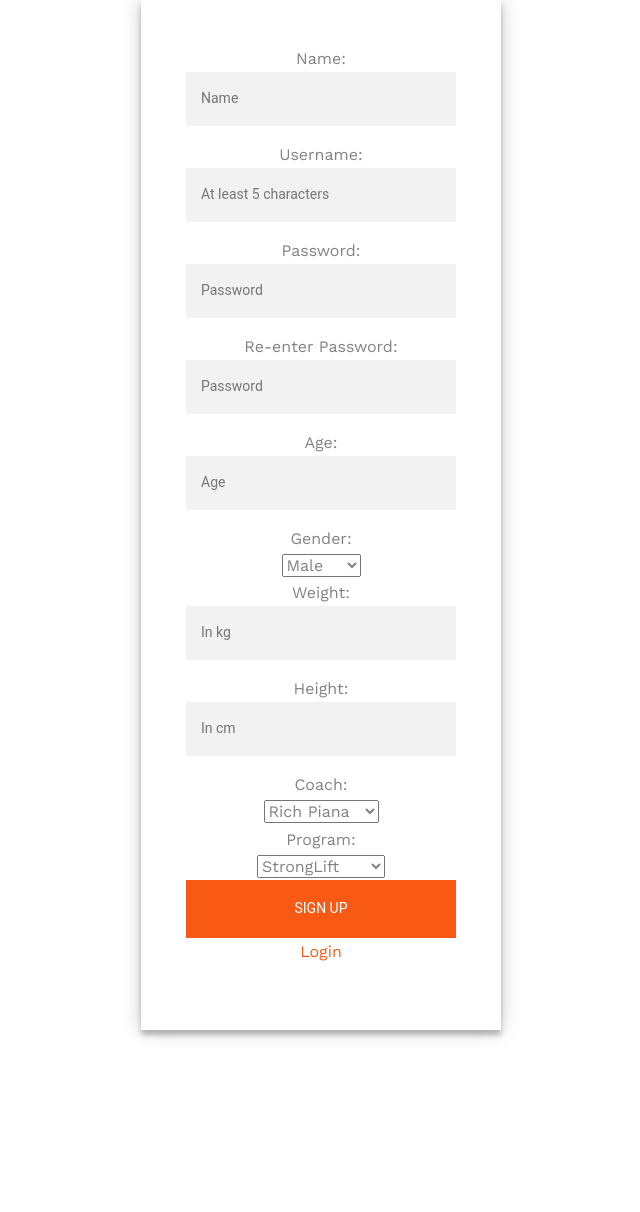
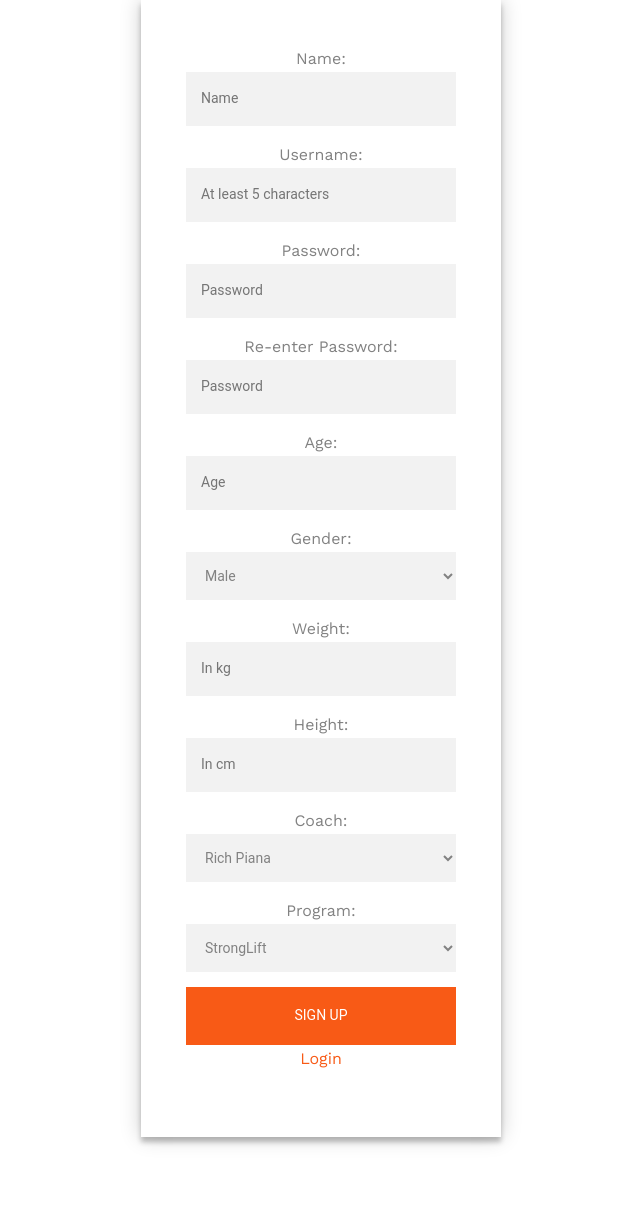
Before and after one commit to tienthegainz/IT4082, a PHP site: page /signup.php in a window 1280 px wide. Shown: the top 1212 px of the page, without its empty margins (319-959 px from the left). Before the commit the page ends 1039 px from the top, so only its background shows below. Run offline with PHP 8.4, Linux system fonts and the light colour scheme; data comes from the database, SQL or seed files in the repository.

Commit message:
Sua mot vai loi nho

```diff
--- a/about_us.php
+++ b/about_us.php
@@ -96,7 +96,7 @@ Facebook: 		https://www.facebook.com/fh5co
 					</div>
 					<div class="col-xs-10 text-right menu-1">
 						<ul>
-							<li class="active"><a href="index.php">Homepage</a></li>
+							<li ><a href="index.php">Homepage</a></li>
 							<li class="has-dropdown">
 								<a >User</a>
 								<?php
@@ -119,7 +119,7 @@ Facebook: 		https://www.facebook.com/fh5co
 									}
 								?>
 							</li>
-							<li><a href="about_us.php">About us</a></li>
+							<li class="active"><a href="about_us.php">About us</a></li>
 						</ul>
 					</div>
 				</div>
--- a/database/login_func.php
+++ b/database/login_func.php
@@ -37,7 +37,7 @@
           $_SESSION['program_id'] = $program_id;
 
           mysqli_stmt_close($stmt);
-          header("Location: ../login.php?login=success"); //thanh cong
+          header("Location: ../index.php?login=success"); //thanh cong
         }
       }
     }
--- a/signup.php
+++ b/signup.php
@@ -89,6 +89,17 @@
   box-sizing: border-box;
   font-size: 14px;
   }
+	.form select {
+	font-family: "Roboto", sans-serif;
+	outline: 0;
+	background: #f2f2f2;
+	width: 100%;
+	border: 0;
+	margin: 0 0 15px;
+	padding: 15px;
+	box-sizing: border-box;
+	font-size: 14px;
+	}
 .form button {
   font-family: "Roboto", sans-serif;
   text-transform: uppercase;
--- a/stronglift.php
+++ b/stronglift.php
@@ -123,8 +123,8 @@ session_start();
 
 				<div class="fh5co-tabs">
 					<ul class="fh5co-tab-nav">
-						<li class="active"><a href="#" data-tab="1"><span class="visible-xs">M</span><span class="hidden-xs">Day A</span></a></li>
-						<li><a href="#" data-tab="2"><span class="visible-xs">T</span><span class="hidden-xs">Day B</span></a></li>
+						<li class="active"><a href="#" data-tab="1"><span class="visible-xs">Day A</span><span class="hidden-xs">Day A</span></a></li>
+						<li><a href="#" data-tab="2"><span class="visible-xs">Day B</span><span class="hidden-xs">Day B</span></a></li>
 					</ul>-->
 
 					<!-- Tabs -->
@@ -146,7 +146,7 @@ session_start();
 							</ul>
 						</div>
 
-						<div class="fh5co-tab-content tab-content active" data-tab-content="2">
+						<div class="fh5co-tab-content tab-content inactive" data-tab-content="2">
 							<ul class="class-schedule">
 								<li class="text-center">
 									<span><img src="images/squat.svg" class="img-responsive" alt=""></span>
--- a/track.php
+++ b/track.php
@@ -245,7 +245,7 @@
 				</div>
 				<div class="row animate-box">
 					<div class="col-md-8 col-md-offset-2 text-center">
-						<p><a href="#" class="btn btn-default btn-lg">Nang ta nao</a></p>
+						<p><a href="stronglift.php" class="btn btn-default btn-lg">Nang ta nao</a></p>
 					</div>
 				</div>
 			</div>
```
Also changed, not shown: database/stronglift_func.php (+0 -10 lines).
